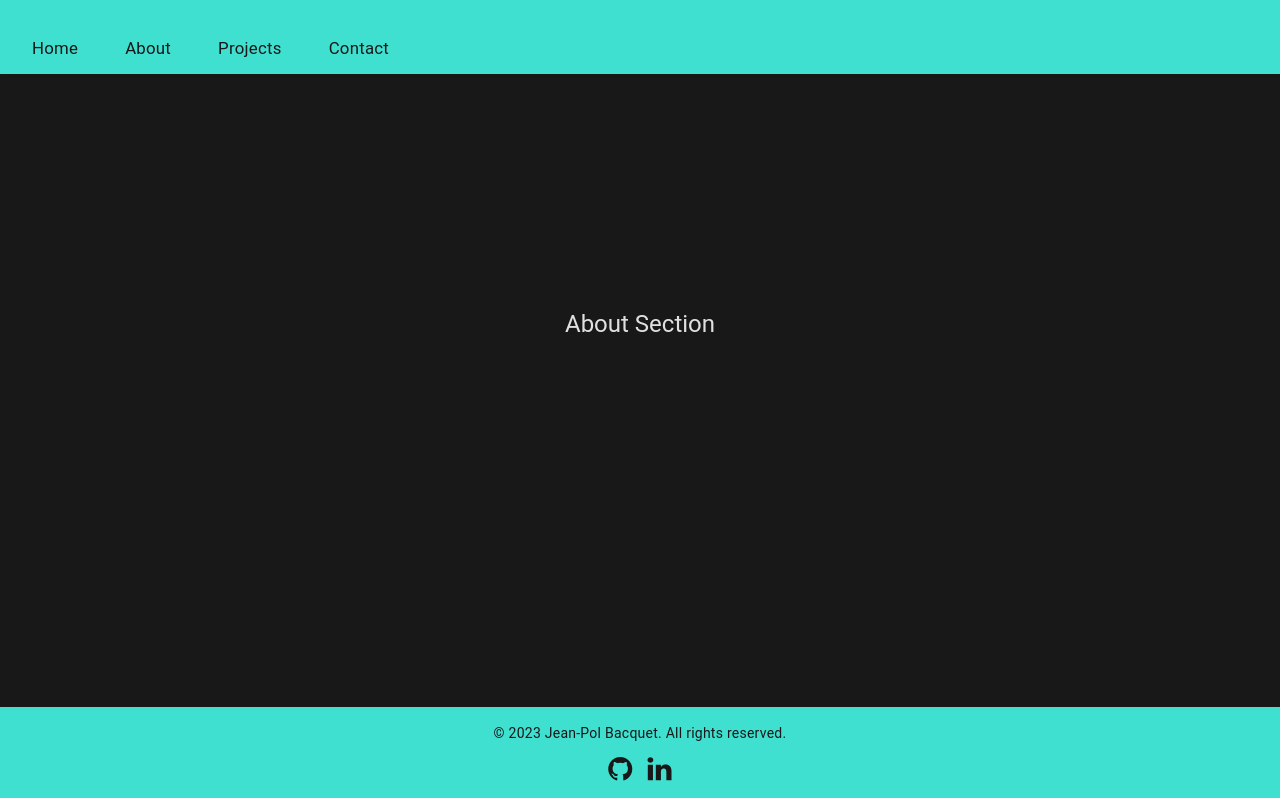
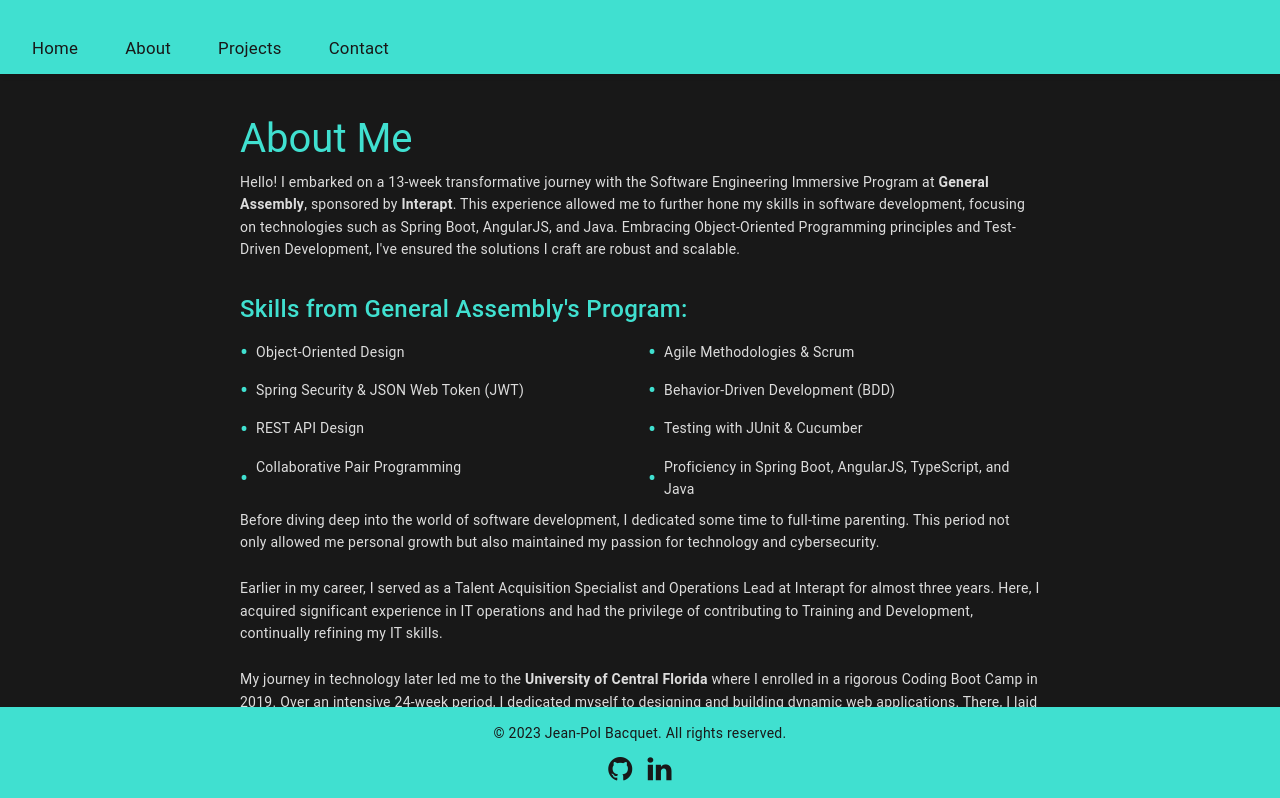
Before and after one commit to jeanpolbac/portfolio, an Angular app: page /about in a window 1280 px wide. Shown: the top 798 px of the page. Built offline with nearby package versions, Linux system fonts and the light colour scheme.

Commit message:
Add and styled content for 'about.component.html'

```diff
--- a/src/app/about/about.component.css
+++ b/src/app/about/about.component.css
@@ -1,6 +1,58 @@
+main {
+  padding-top: 75px; /* to account for the navbar */
+  padding-bottom: 120px; /* to account for the footer */
+  overflow-y: auto; /* in case content is longer than the viewport */
+}
+
+
 .about {
-    padding: 200px 0;
-    text-align: center;
-    background-color: #181818;
-    color: #E0E0E0;
-  }
+  padding: 2rem;
+  line-height: 1.6;
+  color: #ddd;
+  max-width: 800px;
+  margin: 0 auto;
+}
+
+.about h1 {
+  font-size: 2.5rem;
+  margin-bottom: 1rem;
+  color: #40E0D0;
+}
+
+.about p {
+  margin-bottom: 1.5rem;
+}
+
+/* Skills Headers - adjusted styling */
+.about h2 {
+  font-size: 1.5rem; /* Slightly reduced font size */
+  margin-top: 2rem;
+  margin-bottom: 1rem;
+  color: #40E0D0;
+  border: none; /* Remove the border/underline */
+}
+
+.about ul {
+  list-style-type: none;
+  margin: 0;
+  padding: 0;
+  display: grid;
+  grid-template-columns: repeat(2, 1fr);
+  gap: 0.5rem 1rem;
+}
+
+.about ul li {
+  padding-left: 1rem;
+  position: relative;
+  margin-bottom: 0.5rem;
+}
+
+.about ul li:before {
+  content: '•';
+  position: absolute;
+  left: 0;
+  top: 50%;
+  transform: translateY(-50%);
+  color: #40E0D0;
+  font-size: 1.5rem;
+}
--- a/src/app/about/about.component.html
+++ b/src/app/about/about.component.html
@@ -1,5 +1,44 @@
-<main>
+<main class="container">
   <section class="about">
-    <h1>About Section</h1>
+    <h1>About Me</h1>
+    <p>
+      Hello! I embarked on a 13-week transformative journey with the Software Engineering Immersive Program at <strong>General Assembly</strong>, sponsored by <strong>Interapt</strong>. This experience allowed me to further hone my skills in software development, focusing on technologies such as Spring Boot, AngularJS, and Java. Embracing Object-Oriented Programming principles and Test-Driven Development, I've ensured the solutions I craft are robust and scalable.
+    </p>
+
+    <h2>Skills from General Assembly's Program:</h2>
+    <ul>
+      <li>Object-Oriented Design</li>
+      <li>Agile Methodologies & Scrum</li>
+      <li>Spring Security & JSON Web Token (JWT)</li>
+      <li>Behavior-Driven Development (BDD)</li>
+      <li>REST API Design</li>
+      <li>Testing with JUnit & Cucumber</li>
+      <li>Collaborative Pair Programming</li>
+      <li>Proficiency in Spring Boot, AngularJS, TypeScript, and Java</li>
+    </ul>
+
+    <p>
+      Before diving deep into the world of software development, I dedicated some time to full-time parenting. This period not only allowed me personal growth but also maintained my passion for technology and cybersecurity.
+    </p>
+
+    <p>
+      Earlier in my career, I served as a Talent Acquisition Specialist and Operations Lead at Interapt for almost three years. Here, I acquired significant experience in IT operations and had the privilege of contributing to Training and Development, continually refining my IT skills.
+    </p>
+
+    <p>
+      My journey in technology later led me to the <strong>University of Central Florida</strong> where I enrolled in a rigorous Coding Boot Camp in 2019. Over an intensive 24-week period, I dedicated myself to designing and building dynamic web applications. There, I laid the foundation of my coding knowledge, diving deep into languages and frameworks such as HTML5, CSS3, Bootstrap, Ruby, Ruby on Rails, Postgresql, JavaScript, JQuery, and ReactJS.
+    </p>
+
+    <h2>Skills from UCF Boot Camp:</h2>
+    <ul>
+      <li>React.js</li>
+      <li>Trello</li>
+      <li>Test-Driven Development (TDD)</li>
+      <li>Ruby on Rails</li>
+    </ul>
+
+    <p>
+      With a passion for technology, an eye for detail, and a drive to continuously learn, I am always eager to create impactful software solutions and make a meaningful difference.
+    </p>
   </section>
 </main>
--- a/src/app/app.component.css
+++ b/src/app/app.component.css
@@ -1,15 +1,26 @@
-/* Main Content Styles */
-main.container {
-  /* Positioning & Layout */
+
+/* main.container {
   flex: 1 0 auto;
-
-  /* Display & Box Model */
   display: flex;
   flex-direction: column;
-  justify-content: center; /* vertically centers the content */
-  align-items: center; /* horizontally centers the content */
-  height: calc(100vh - 75px - 94px);
-  max-width: 1200px; /* Maximum width */
-  margin: 0 auto; /* Centering the container */
+  justify-content: center;
+  align-items: center;
+  height: calc(100vh - 70px - 100px);
+  max-width: 1200px;
+  margin: 0 auto;
   padding: 1rem;
+  min-height: calc(100vh - 75px - 120px);
+} */
+
+main.container {
+  flex: 1 0 auto;
+  display: flex;
+  flex-direction: column;
+  justify-content: center;
+  align-items: center;
+  max-width: 1200px;
+  margin: 0 auto;
+  padding: 1rem;
+  min-height: calc(100vh - 75px - 120px); /* Adjusted for navbar and footer heights */
+  overflow-y: auto; /* Just to ensure scrollability if the content exceeds */
 }
--- a/src/index.html
+++ b/src/index.html
@@ -4,7 +4,7 @@
   <meta charset="utf-8">
   <title>JP Bacquet - Junior Software Engineer</title>
   <base href="/">
-  <meta name="viewport" content="width=device-width, initial-scale=1">
+  <meta name="viewport" content="width=device-width, initial-scale=1, maximum-scale=1, user-scalable=no">
   <link rel="icon" type="image/x-icon" href="favicon.ico">
   <link rel="preconnect" href="https://fonts.gstatic.com">
   <!-- <link href="https://fonts.googleapis.com/css2?family=Roboto:wght@300;400;500&display=swap" rel="stylesheet"> -->
--- a/src/styles.css
+++ b/src/styles.css
@@ -16,6 +16,7 @@
   display: flex;
   flex-direction: column;
   font-size: clamp(14px, 2vw, 24px);
+  height: 100vh;
 }
 
 h1 {
@@ -39,7 +40,7 @@
   position: fixed; /* Make the navbar fixed */
   top: 0; /* Position it at the top of the page */
   width: 100%; /* Ensure it spans the entire width of the screen */
-  z-index: 1000; /* Ensures it stays above other elements */
+  z-index: 1001; /* Ensures it stays above other elements */
   box-shadow: 0px 2px 5px rgba(0, 0, 0, 0.1); /* Optional: Adds a subtle shadow for depth */
 }
 
@@ -82,7 +83,7 @@
   position: fixed; /* Make the footer fixed */
   bottom: 0; /* Position it at the bottom of the page */
   width: 100%; /* Ensure it spans the entire width of the screen */
-  z-index: 1000; /* Ensures it stays above other elements */
+  z-index: 1001; /* Ensures it stays above other elements */
 }
 
 /* Styles for social media icons in the footer */
```
